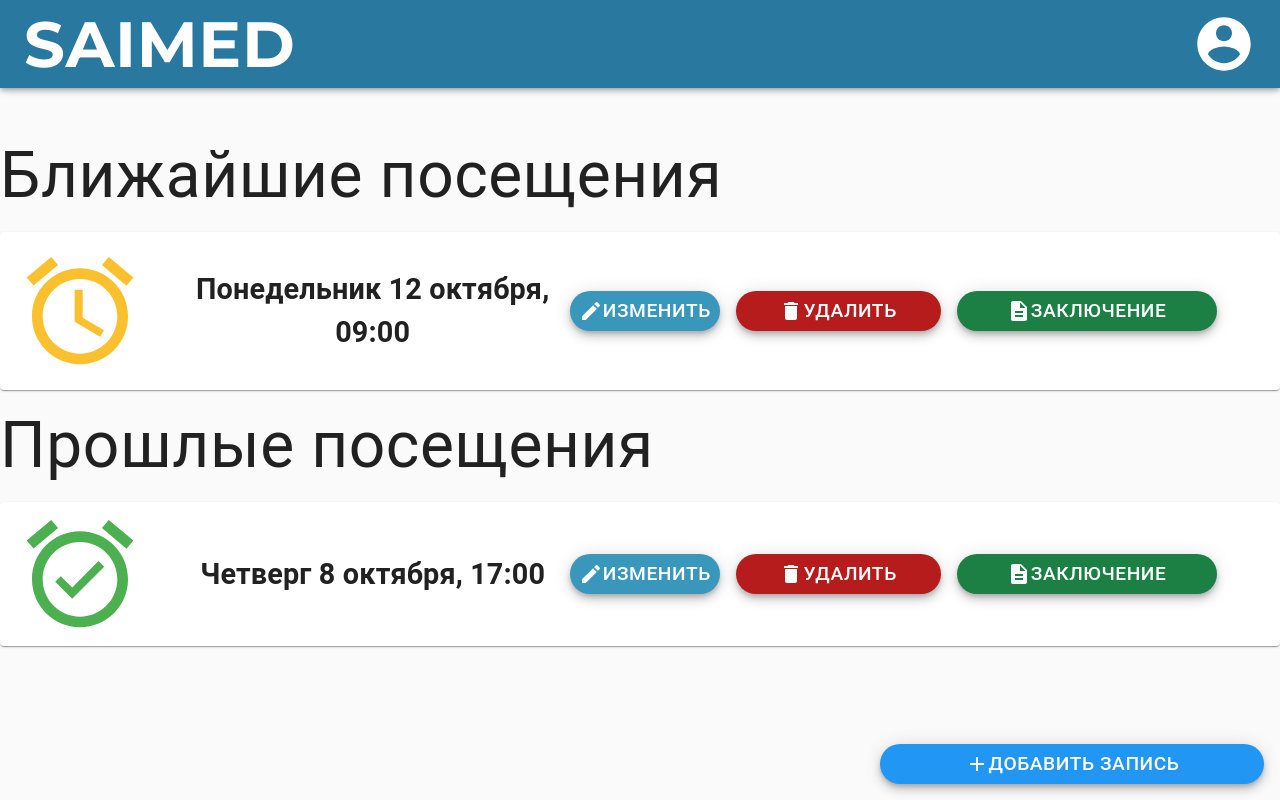
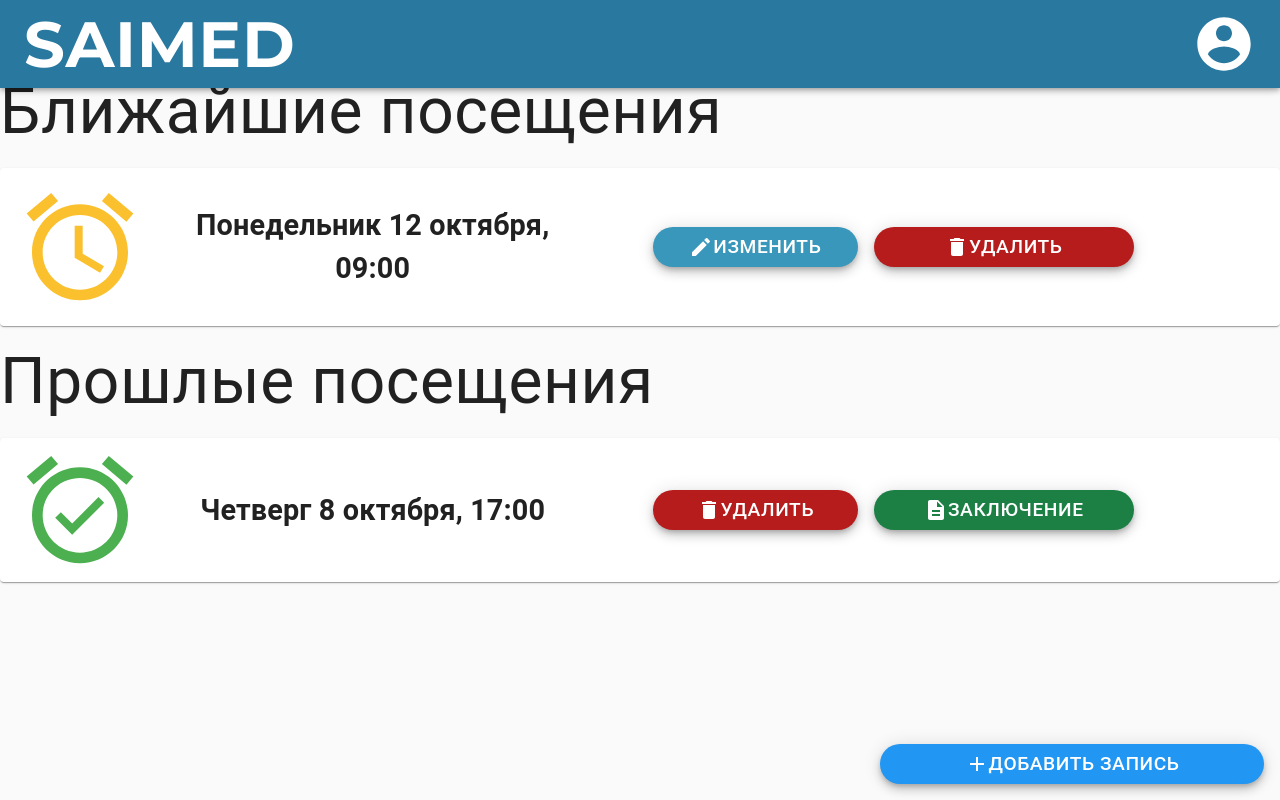
Before and after one commit to karl45/frontend_react_saimed, a React (Create React App) app: page /LandingAuth in a window 1280 px wide. Built offline with nearby package versions, Linux system fonts and the light colour scheme; a web font is replaced by a local one; what react-swipeable-views-utils would draw is missing.

Commit message:
last myst

```diff
--- a/src/components/landing/HeadingSection.js
+++ b/src/components/landing/HeadingSection.js
@@ -61,6 +61,9 @@ const useStyles = makeStyles(theme => createStyles({
         lineHeight: '3vw',
         fontFamily: "'Droid Serif', -apple-system, BlinkMacSystemFont, 'Segoe UI', Roboto, 'Helvetica Neue', Arial, sans-serif, 'Apple Color Emoji', 'Segoe UI Emoji', 'Segoe UI Symbol', 'Noto Color Emoji'",
 
+    },
+    NoneDate:{
+      display:"none",
     },
     xsWidth:{
       [theme.breakpoints.down('xs')]: {
@@ -126,6 +129,7 @@ const HeadingSection = props => {
     const handleStepChange = step => {
       setActiveStep(step);
     };
+
     return (
           <div className={classes.root}>
       <AutoPlaySwipeableViews
@@ -181,20 +185,6 @@ const HeadingSection = props => {
         }
       /> */}
     </div>
-        // <CardMedia className="bg">
-        //     <Grid container className={classes.introText} justify="flex-start" alignItems="center" >
-        //         <Grid  item xs={6}>
-        //         <Typography className={classes.introHeading}>
-        //                   SAIMED
-        //               </Typography>
-        //               <Typography className={classes.introLeadIn}>
-        //                   Кабинет детского
-        //                   невропатолога
-        //               </Typography>
-        //                   <DatePickSection />
-        //         </Grid>
-        //     </Grid>
-        // </CardMedia>
     )
 }
 
--- a/src/components/landing/LandingAuth.js
+++ b/src/components/landing/LandingAuth.js
@@ -147,6 +147,9 @@ const useStyles = makeStyles(theme => ({
       backgroundColor:"white",
       color:"#3897ba"
     },
+    [theme.breakpoints.down('sm')]: {
+      fontSize:"1.2vw",
+    },
     [theme.breakpoints.down('xs')]: {
       display:'none',
     }
@@ -192,8 +195,6 @@ const useStyles = makeStyles(theme => ({
     },
   },
 popoverWidth:{
-
-
   [theme.breakpoints.down('xs')]:{
     fontSize:"3vw"
   },
@@ -221,28 +222,30 @@ appBar: {
   hide: {
     display: 'none',
   },
-
   content: {
     flexGrow: 1,
-    paddingTop:"7vw",
-    paddingBottom:"7vw",
+    [theme.breakpoints.down('xl')]:{
+      paddingTop:"5vw",
+      paddingBottom:"5vw",
+    },
+    [theme.breakpoints.down('lg')]: {
+      paddingTop:"5vw",
+      paddingBottom:"5vw",
+    },
+    [theme.breakpoints.down('sm')]: {
+      paddingTop:"10vw",
+      paddingBottom:"10vw",
+    },
+    [theme.breakpoints.down('xs')]: {
+      paddingTop:"18vw",
+      paddingBottom:"18vw",
+    },
+
+
     transition: theme.transitions.create('margin', {
       easing: theme.transitions.easing.sharp,
       duration: theme.transitions.duration.leavingScreen,
     }),
-    [theme.breakpoints.up('lg')]: {
-      paddingTop:"9vw",
-      paddingBottom:"9vw",
-    },
-    [theme.breakpoints.up('sm')]: {
-      paddingTop:"10vw",
-      paddingBottom:"10vw",
-    },
-
-    [theme.breakpoints.down('xs')]: {
-      paddingTop:"18vw",
-      paddingBottom:"18vw",
-    },
 
   },
   contentShift: {
@@ -275,6 +278,9 @@ title: {
 titleShrinkSize: {
     transition: '0.3s',
     fontSize: '1.25em',
+    [theme.breakpoints.up('xs')]: {
+      fontSize:"3vw",
+    }
 },
 paper: {
   textAlign: 'center',
@@ -443,19 +449,19 @@ const LandingAuth = props => {
         </Grid>
         <Grid item xs={7}>
         <Grid container justify="center" alignItems="center" spacing={2}>
-          <Grid item xs={4} sm={3} md={3}>
-            <Link style={{textDecoration:"none"}} to={"/MedPage"}>
+
+          <Grid item xs={4} sm={4} md={4}>
+
           <Fab variant="extended" className={classes.fabEdit}>
             <EditIcon className={classes.IconEditSize}/>
               Изменить
             </Fab>
             <Fab size={SizeBut} className={classes.fabEdIcon}>
-              <EditIcon  />
+            <EditIcon />
               Изменить
             </Fab>
-            </Link>
           </Grid>
-          <Grid item xs={4} sm={4} md={4}>
+          <Grid item xs={4} sm={5} md={5}>
           <Fab variant="extended" className={classes.fabDelete}>
           <DeleteIcon className={classes.IconSize}/>
               Удалить
@@ -463,15 +469,6 @@ const LandingAuth = props => {
             <Fab size={SizeBut} className={classes.fabDelIcon}>
             <DeleteIcon />
               Удалить
-            </Fab>
-          </Grid>
-          <Grid item xs={4} sm={5} md={5}>
-          <Fab variant="extended" className={classes.fabDescription}>
-              <DescriptionIcon className={classes.IconSize}/>
-              Заключение
-            </Fab>
-            <Fab size={SizeBut} className={classes.fabDescIcon}>
-              <DescriptionIcon />Заключение
             </Fab>
           </Grid>
         </Grid>
@@ -497,18 +494,6 @@ const LandingAuth = props => {
         </Grid>
         <Grid item xs={7}>
         <Grid container justify="center" alignItems="center" spacing={2}>
-          <Grid item xs={4} sm={3} md={3}>
-            <Link style={{textDecoration:"none"}} to={"/MedPage"}>
-            <Fab variant="extended" className={classes.fabEdit}>
-              <EditIcon className={classes.IconEditSize}/>
-              Изменить
-            </Fab>
-             <Fab size={SizeBut} className={classes.fabEdIcon}>
-              <EditIcon  />
-              Изменить
-            </Fab>
-            </Link>
-          </Grid>
           <Grid item xs={4} sm={4} md={4}>
             <Fab variant="extended" className={classes.fabDelete}>
               <DeleteIcon className={classes.IconSize}/>
--- a/src/components/landing/LandingMedic.js
+++ b/src/components/landing/LandingMedic.js
@@ -220,24 +220,26 @@ appBar: {
 
   content: {
     flexGrow: 1,
-    paddingTop:"7vw",
-    paddingBottom:"7vw",
+    [theme.breakpoints.down('xl')]:{
+      paddingTop:"5vw",
+      paddingBottom:"5vw",
+    },
+    [theme.breakpoints.down('lg')]: {
+      paddingTop:"5vw",
+      paddingBottom:"5vw",
+    },
+    [theme.breakpoints.down('sm')]: {
+      paddingTop:"10vw",
+      paddingBottom:"10vw",
+    },
+    [theme.breakpoints.down('xs')]: {
+      paddingTop:"18vw",
+      paddingBottom:"18vw",
+    },
     transition: theme.transitions.create('margin', {
       easing: theme.transitions.easing.sharp,
       duration: theme.transitions.duration.leavingScreen,
     }),
-    [theme.breakpoints.down('xs')]: {
-      paddingTop:"18vw",
-      paddingBottom:"18vw",
-    },
-    [theme.breakpoints.up('sm')]: {
-      paddingTop:"10vw",
-      paddingBottom:"10vw",
-    },
-    [theme.breakpoints.up('lg')]: {
-      paddingTop:"9vw",
-      paddingBottom:"9vw",
-    },
 
   },
   contentShift: {
--- a/src/components/landing/LoginModal.js
+++ b/src/components/landing/LoginModal.js
@@ -20,7 +20,7 @@ const useStyles = makeStyles({
 
 const LoginModal = props => {
     const { open, onClose } = props
-    const [isDoctor, setIsDoctor] = React.useState('/LandingAuth');
+    const [isDoctor, setIsDoctor] = React.useState('/LandingMedic');
     const [email,setEmail] = React.useState('');
     const classes = useStyles()
 
@@ -28,7 +28,6 @@ const LoginModal = props => {
         setEmail(event.target.value);
         if(email == 'doctor'){
             setIsDoctor("/LandingMedic")
-            console.log(isDoctor)
         }
         else{
             setIsDoctor('/LandingAuth')
--- a/src/components/landing/ServicesSection.js
+++ b/src/components/landing/ServicesSection.js
@@ -1,5 +1,5 @@
 import React from 'react'
-import { Container, Typography, Grid } from '@material-ui/core'
+import { Container, Typography, Grid, Grow } from '@material-ui/core'
 import MobileStepper from '@material-ui/core/MobileStepper'
 import { FontAwesomeIcon } from '@fortawesome/react-fontawesome'
 import { faStethoscope, faCircle, faUserNurse, faSyringe } from '@fortawesome/free-solid-svg-icons'
@@ -14,6 +14,8 @@ import Divider from '@material-ui/core/Divider';
 import '../../backimg.css'
 import Box from '@material-ui/core/Box';
 import classNames from 'classnames';
+import FormControlLabel from '@material-ui/core/FormControlLabel';
+import Switch from '@material-ui/core/Switch';
 
 
 const useStyles = makeStyles(theme => ({
@@ -46,6 +48,8 @@ const useStyles = makeStyles(theme => ({
         fontSize:"9vw",
         color:"#26C6DA",
         textAlign: 'center',
+        border: "3px solid rgb(120,23,198)",
+        borderRadius:"100%",
         [theme.breakpoints.between('xs','sm')]:{
             fontSize:"20vw",
         },
@@ -55,8 +59,7 @@ const useStyles = makeStyles(theme => ({
         [theme.breakpoints.down('xs')]:{
             fontSize:"30vw",
         },
-        border: "3px solid rgb(120,23,198)",
-        borderRadius:"100%",
+
     },
 
 
@@ -116,6 +119,7 @@ const useStyles = makeStyles(theme => ({
         fontSize: '10vw',
         fontWeight: '700',
         fontFamily: "'Montserrat', -apple-system, BlinkMacSystemFont, 'Segoe UI', Roboto, 'Helvetica Neue', Arial, sans-serif, 'Apple Color Emoji', 'Segoe UI Emoji', 'Segoe UI Symbol', 'Noto Color Emoji'",
+
         [theme.breakpoints.up('sm')]:{
             fontSize: '5vw',
         },
@@ -159,6 +163,11 @@ const ServicesSection = props => {
     const [transformValue,setTransformValue] = React.useState('fa-2x');
     const maxSteps = tutorialSteps.length;
     const matches_large = useMediaQuery(theme.breakpoints.up('xl'));
+    const [checked, setChecked] = React.useState(false);
+
+    const handleChange = () => {
+      setChecked(prev => !prev);
+    };
     useEffect(()=>{
         window.addEventListener('load',()=>{
 
@@ -170,6 +179,21 @@ const ServicesSection = props => {
                 setTransformValue("fa-2x");
             }
           })
+          if(!checked){
+          window.addEventListener('scroll',()=>{
+              try{
+            var bottom_of_object = document.getElementById("ic").getBoundingClientRect().top + document.getElementById("ic").offsetHeight;
+            var bottom_of_window = window.pageYOffset + window.innerHeight;
+
+            if( bottom_of_window > bottom_of_object ){
+                setChecked(true);
+            }
+        }
+        catch{
+
+        }
+          })
+          }
     });
 
 
@@ -189,9 +213,9 @@ const ServicesSection = props => {
                         <Typography variant="h2" className={classes.sectionHeading}>Наши услуги</Typography>
                         <Typography variant="h3" className={classes.sectionSubheading}>Lorem ipsum dolor sit amet consectetur.</Typography>
                     </Grid>
-
                     <Grid item xs={4}>
-                    <div className={transformValue}>
+                    <Grow in={checked}>
+                    <div className={transformValue} id="ic">
                     <span className="fa-layers fa-fw fa-4x">
                         <FontAwesomeIcon  icon={faCircle} className={classes.circle} />
                         <FontAwesomeIcon icon={faStethoscope} className={classes.inverseIcons} inverse={true} />
@@ -203,11 +227,12 @@ const ServicesSection = props => {
                             dicta impedit.
                         </Typography>
                         </div>
-
+                        </Grow>
                     </Grid>
 
 
                     <Grid item xs={4}>
+                    <Grow in={checked}>
                     <div className={transformValue}>
                     <span className="fa-layers fa-fw fa-4x">
                          <FontAwesomeIcon icon={faCircle} className={classes.circle}  />
@@ -220,9 +245,11 @@ const ServicesSection = props => {
                             dicta impedit.
                         </Typography>
                         </div>
+                        </Grow>
                     </Grid>
 
                     <Grid item xs={4}>
+                    <Grow in={checked}>
                     <div className={transformValue}>
                     <span className="fa-layers fa-fw fa-4x">
                         <FontAwesomeIcon icon={faCircle} className={classes.circle} />
@@ -235,6 +262,7 @@ const ServicesSection = props => {
                             dicta impedit.
                         </Typography>
                         </div>
+                        </Grow>
                     </Grid>
                 </Grid>
                 <Paper  className={classes.header}>
```
Lines whose indentation alone changed are shown as unchanged.
